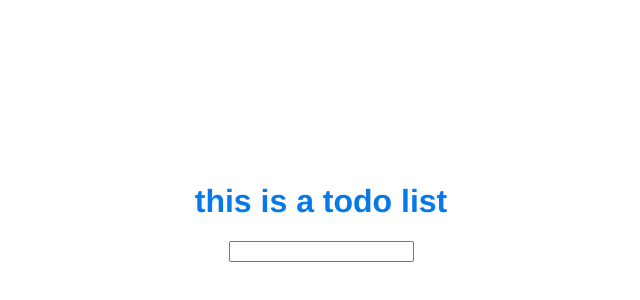
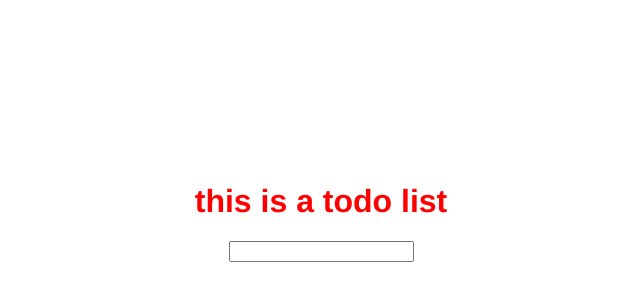
Before and after one commit to zhaoqiyin/learn_VUE_to_do_list, a Vue app in the folder my-project2/: page / in a window 1280 px wide. Shown: the part 198-498 px from the top of the page, without its empty margins (319-959 px from the left). Built offline with nearby package versions, Linux system fonts and the light colour scheme.

Commit message:
change color

```diff
--- a/my-project2/src/App.vue
+++ b/my-project2/src/App.vue
@@ -55,7 +55,7 @@ body{
   -webkit-font-smoothing: antialiased;/*针对图标字体进行抗锯齿渲染。*/
   -moz-osx-font-smoothing: grayscale;/*Firefox implements a similar property, but with different values: -moz-osx-font-smoothing. It only works on Mac OS X/macOS.*/
   text-align: center;
-  color: #0879eb;
+  color: #ff0000;
   margin-top: 20px;
 }
 </style>
```
